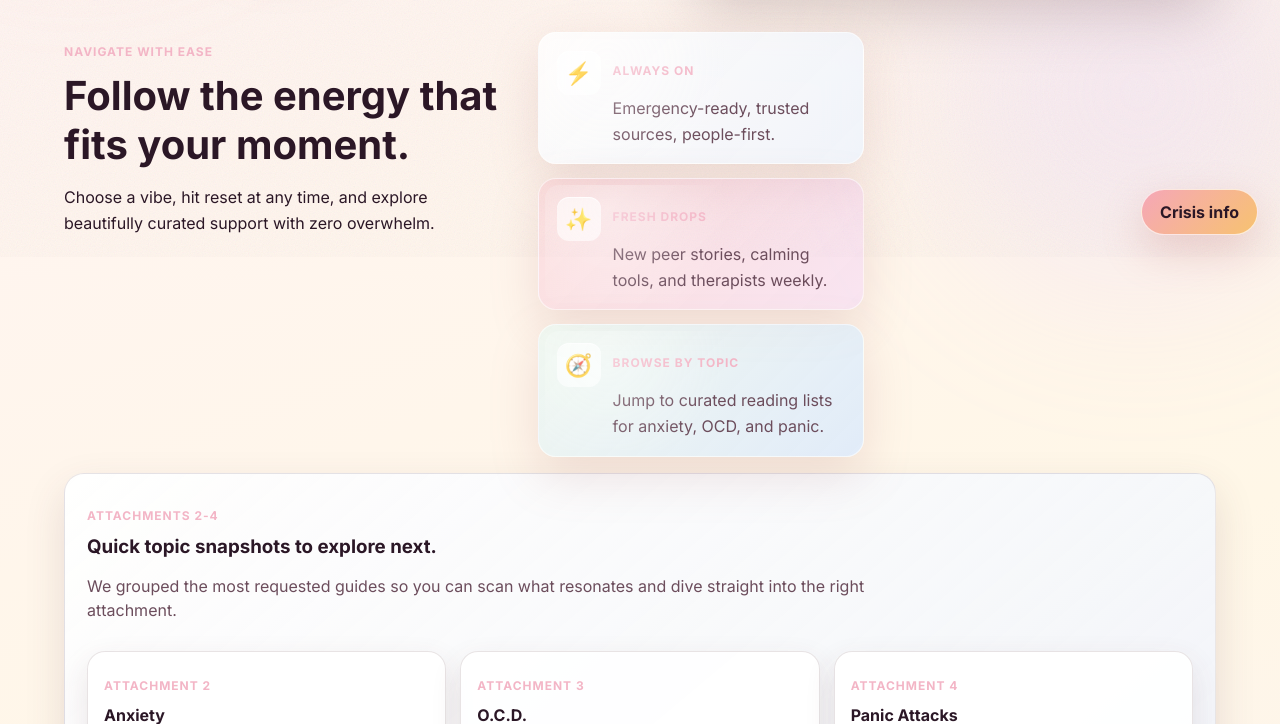
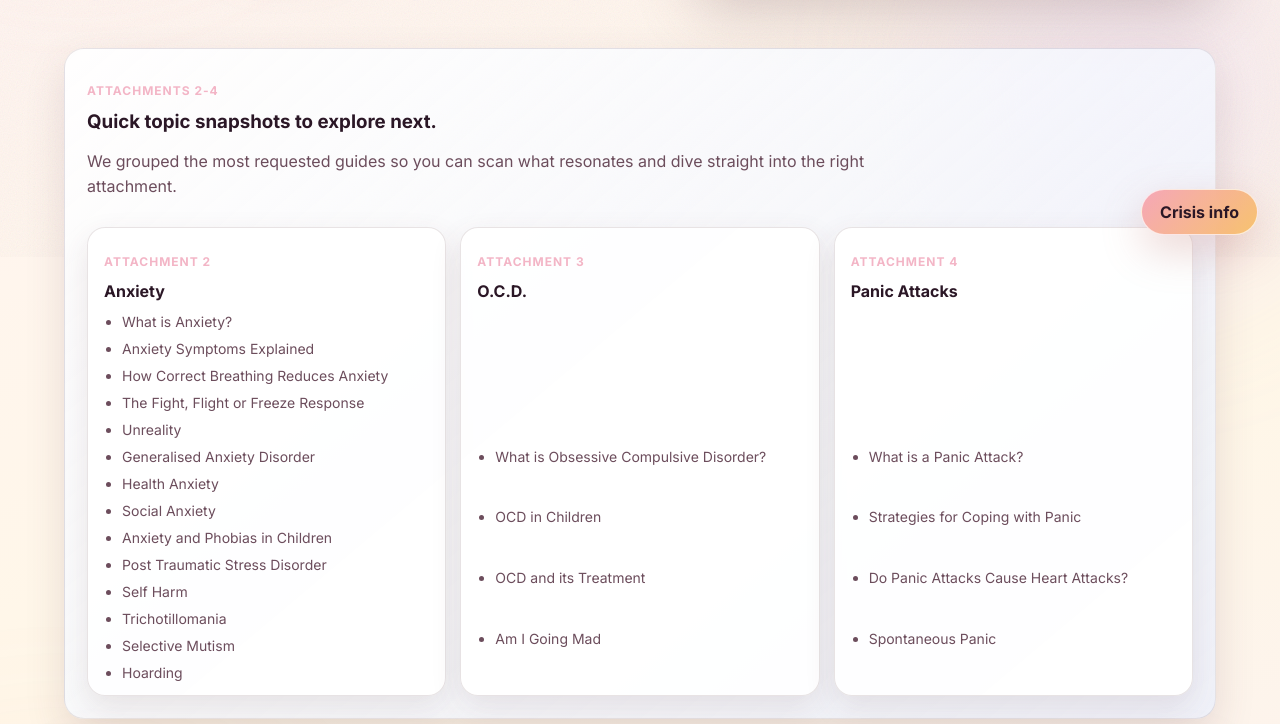
Before and after one commit to andyfast20-sketch/mentalhealthresources, a Flask app: page /resources in a window 1280 px wide; the page is wider, and only the part inside the window is pictured. Shown: the part 543-1267 px from the top of that part. Run offline with Flask 3, Linux system fonts and the light colour scheme; some libraries are stand-ins or nearby versions.

Commit message:
Remove intro ribbon section from resources page

```diff
--- a/templates/resources.html
+++ b/templates/resources.html
@@ -21,37 +21,6 @@
 
 {% block content %}
 <section class="panel resource-panel">
-    <div class="panel-header resource-header">
-        <div class="resource-title">
-            <p class="eyebrow">Navigate with ease</p>
-            <h2>Follow the energy that fits your moment.</h2>
-            <p class="lede">Choose a vibe, hit reset at any time, and explore beautifully curated support with zero overwhelm.</p>
-        </div>
-        <div class="resource-ribbon">
-            <div class="ribbon-card glassy always-on">
-                <div class="ribbon-icon" aria-hidden="true">⚡</div>
-                <div class="ribbon-copy">
-                    <p class="eyebrow">Always On</p>
-                    <p class="lede">Emergency-ready, trusted sources, people-first.</p>
-                </div>
-            </div>
-            <div class="ribbon-card gradient-card fresh-drops">
-                <div class="ribbon-icon" aria-hidden="true">✨</div>
-                <div class="ribbon-copy">
-                    <p class="eyebrow">Fresh Drops</p>
-                    <p class="lede">New peer stories, calming tools, and therapists weekly.</p>
-                </div>
-            </div>
-            <div class="ribbon-card soft-card browse-topics">
-                <div class="ribbon-icon" aria-hidden="true">🧭</div>
-                <div class="ribbon-copy">
-                    <p class="eyebrow">Browse by topic</p>
-                    <p class="lede">Jump to curated reading lists for anxiety, OCD, and panic.</p>
-                </div>
-            </div>
-        </div>
-    </div>
-
     <div class="attachment-board">
         <div class="board-header">
             <p class="eyebrow">Attachments 2-4</p>
```
